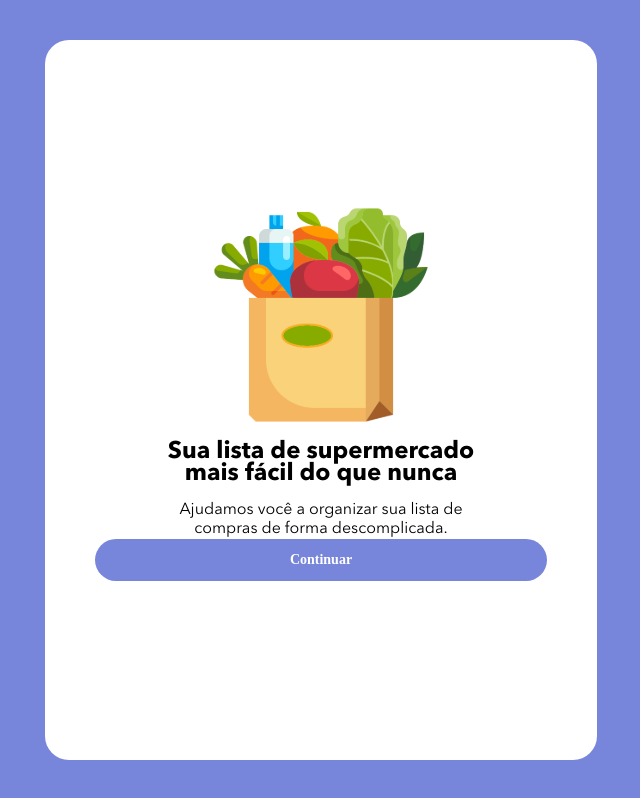
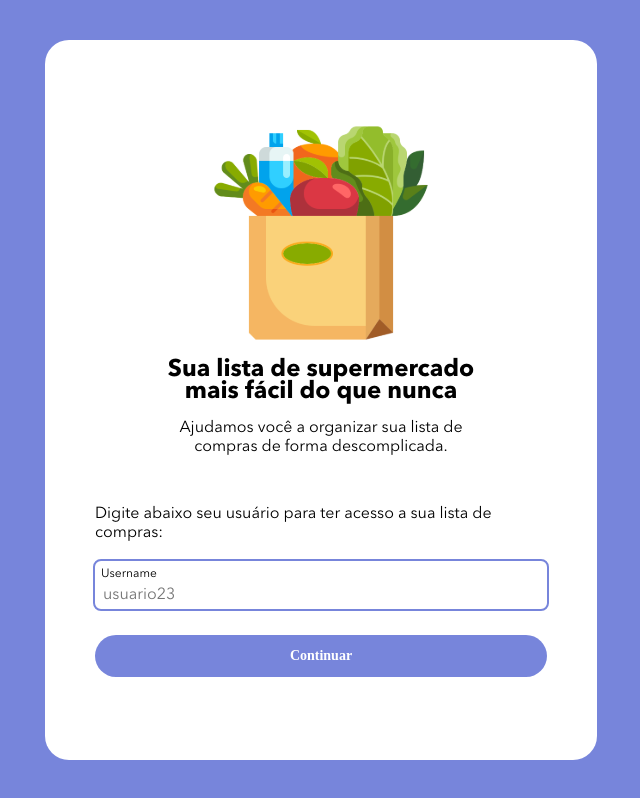
Before and after one commit to brjatoba92/supermarket-list-app-frontend, a React (Create React App) app: page / in a window 1280 px wide. Shown: the whole page, without its empty margins (319-959 px from the left). Built offline with nearby package versions, Linux system fonts and the light colour scheme.

Commit message:
input created with label and index.js creation for put the components together

```diff
--- /dev/null
+++ b/src/components/Input/index.css
@@ -0,0 +1,32 @@
+.input-container{
+    display: flex;
+    flex-direction: column;
+    width: 452px;
+    height: 48px;
+    align-items: flex-start;
+    justify-content: flex-start;
+    border-radius: 8px;
+    border-color: #7785DB;
+    border-style: solid;
+    border-width: 2px;
+
+}
+
+.input-label{
+    font-size: 12px;
+    margin: 0px;
+    padding-top: 6px;
+    padding-left: 6px;
+    padding-bottom: 4px;
+}
+
+.input{
+    border: 0px transparent;
+    margin-left: 6px;
+    font-size: 16px;
+    font-family: 'Avenir Next';
+}
+
+.input:focus{
+    outline: none;
+}
--- /dev/null
+++ b/src/components/Input/index.js
@@ -0,0 +1,10 @@
+import './index.css';
+
+export const Input = ({ label, placeholder }) => {
+    return(
+       <div className='input-container'>
+        <span className='input-label'>{label}</span>
+        <input className='input' placeholder={placeholder}/>
+       </div>
+    )
+}
--- /dev/null
+++ b/src/components/index.js
@@ -0,0 +1,3 @@
+export *  from './Button';
+export * from './Input';
+export * from './ListCard';
--- a/src/screens/Home/index.css
+++ b/src/screens/Home/index.css
@@ -31,9 +31,16 @@
 .home-screen-subtitle{
     max-width: 320px;
     text-align: center;
+    margin-bottom: 48px;
 }
 
-.home-screen-form-container{
+.home-screen-subtitle-description{
+    max-width: 452px;
+    text-align: left;
+    margin-bottom: 16px;
+}
+
+.home-screen-button-container{
     width: 452px;
-    height: 56px;
+    margin-top: 24px;
 }
--- a/src/screens/Home/index.js
+++ b/src/screens/Home/index.js
@@ -1,14 +1,17 @@
 import './index.css';
-import {Button } from '../../components/Button'
+import {Button, Input } from '../../components'
 
 export const HomeScreen = () =>{
+
     return(
         <div className="home-screen-container">
             <div className='home-screen-content-container'>
                 <img className='shopping-bag-image' src='/images/shopping-bag.svg'  alt='bag'/>
                 <h1 className='home-screen-title'> Sua lista de supermercado mais fácil do que nunca </h1>
                 <h3 className='home-screen-subtitle'>Ajudamos você a organizar sua lista de compras de forma descomplicada.</h3>
-                <div className='home-screen-form-container'>
+                <h3 className='home-screen-subtitle-description'>Digite abaixo seu usuário para ter acesso a sua lista de compras:</h3>
+                <Input label="Username" placeholder='usuario23'/>
+                <div className='home-screen-button-container'>
                     <Button>Continuar</Button>
                 </div>
             </div>
```
